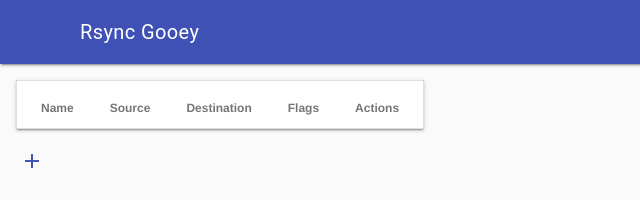
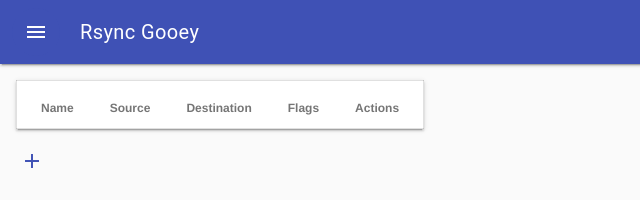
Before and after one commit to dro-ex/rsync-gooey, a plain HTML site: page templates/index.html in a window 1280 px wide. Shown: the full height of the page, 0-640 px from the left. Drawn offline with nearby package versions, Linux system fonts and the light colour scheme; files that its build step writes are made by us from their sources; no server answers; files whose address does not match are found by name.

Commit message:
Update index.html

```diff
--- a/templates/index.html
+++ b/templates/index.html
@@ -12,6 +12,7 @@
 </head>
 <body class="light">
   <div class="mdl-layout mdl-js-layout mdl-layout--fixed-header">
+    <!-- Sidebar Drawer -->
     <div class="mdl-layout__drawer">
       <span class="mdl-layout-title">rsync</span>
       <nav class="mdl-navigation">
@@ -20,19 +21,23 @@
         <a class="mdl-navigation__link" href="#" id="jobsLink">Jobs</a>
       </nav>
     </div>
+    <!-- Header with menu, title, theme toggle -->
     <header class="mdl-layout__header">
       <div class="mdl-layout__header-row">
+        <button class="mdl-button mdl-js-button mdl-button--icon mdl-layout__drawer-button">
+          <i class="material-icons">menu</i>
+        </button>
         <span class="mdl-layout-title">Rsync Gooey</span>
         <div class="mdl-layout-spacer"></div>
-        <!-- Theme toggle button -->
         <button id="themeToggleBtn" class="mdl-button mdl-js-button mdl-button--icon">
           <i id="themeIcon" class="material-icons">nightlight_round</i>
         </button>
       </div>
     </header>
+    <!-- Main Content -->
     <main class="mdl-layout__content">
       <div class="page-content mdl-grid">
-        <!-- Tasks table -->
+        <!-- Tasks Table -->
         <div class="mdl-cell mdl-cell--12-col">
           <table class="mdl-data-table mdl-js-data-table mdl-shadow--2dp">
             <thead>
@@ -47,7 +52,7 @@
             <tbody id="tasks"></tbody>
           </table>
         </div>
-        <!-- Add button aligned with table -->
+        <!-- Add Button under grid, left aligned -->
         <div class="mdl-cell mdl-cell--12-col">
           <button id="addTaskBtn" class="mdl-button mdl-js-button mdl-button--icon mdl-button--colored">
             <i class="material-icons">add</i>
@@ -57,7 +62,7 @@
     </main>
   </div>
 
-  <!-- Task dialog -->
+  <!-- Task Dialog -->
   <dialog id="taskDialog" class="mdl-dialog">
     <h4 class="mdl-dialog__title">Task</h4>
     <div class="mdl-dialog__content">
@@ -80,6 +85,7 @@
     </div>
   </dialog>
 
+  <!-- MDL JS -->
   <script defer src="https://code.getmdl.io/1.3.0/material.min.js"></script>
   <script src="static/rsync-task-components.js"></script>
   <script>
```
